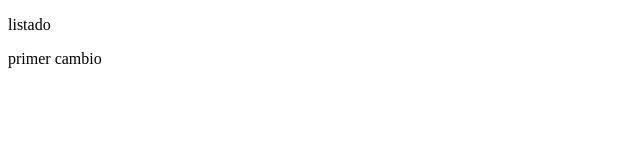
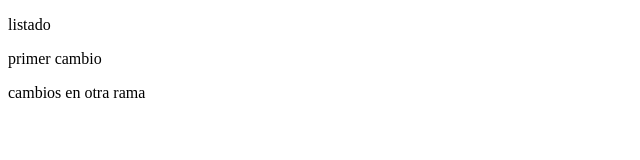
Before and after one commit to luisferlie/web-inicial, a plain HTML site: page mi-experimento.html in a window 1280 px wide. Shown: the whole page, without its empty margins (0-640 px from the left). Drawn offline with Linux system fonts and the light colour scheme.

Commit message:
cambios en index de otra rama

```diff
--- a/mi-experimento.html
+++ b/mi-experimento.html
@@ -11,6 +11,7 @@
 <body>
     <p>listado</p>
     <p>primer cambio</p>
+    <p>cambios en otra rama</p>
 </body>
 
 </html>
```
